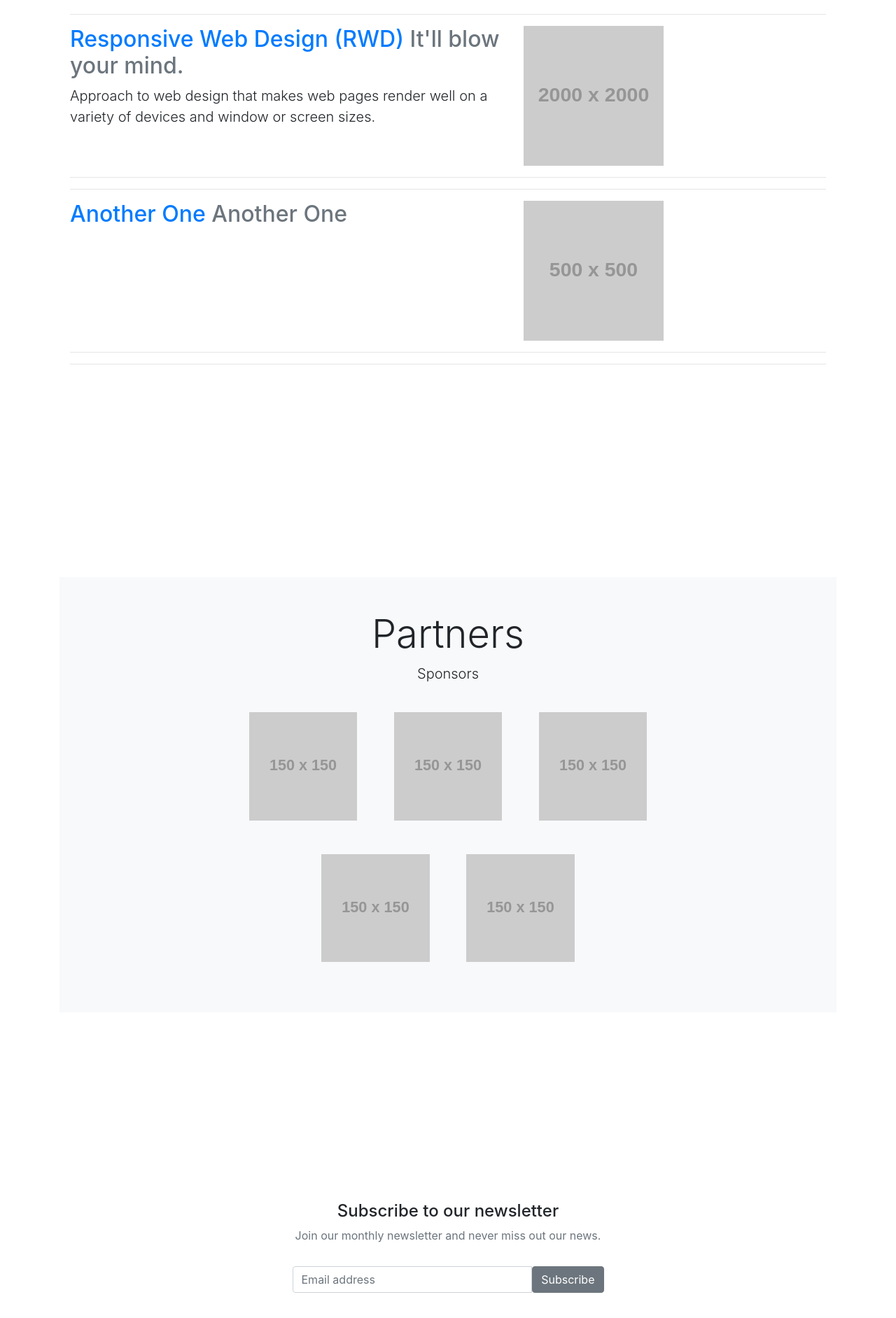
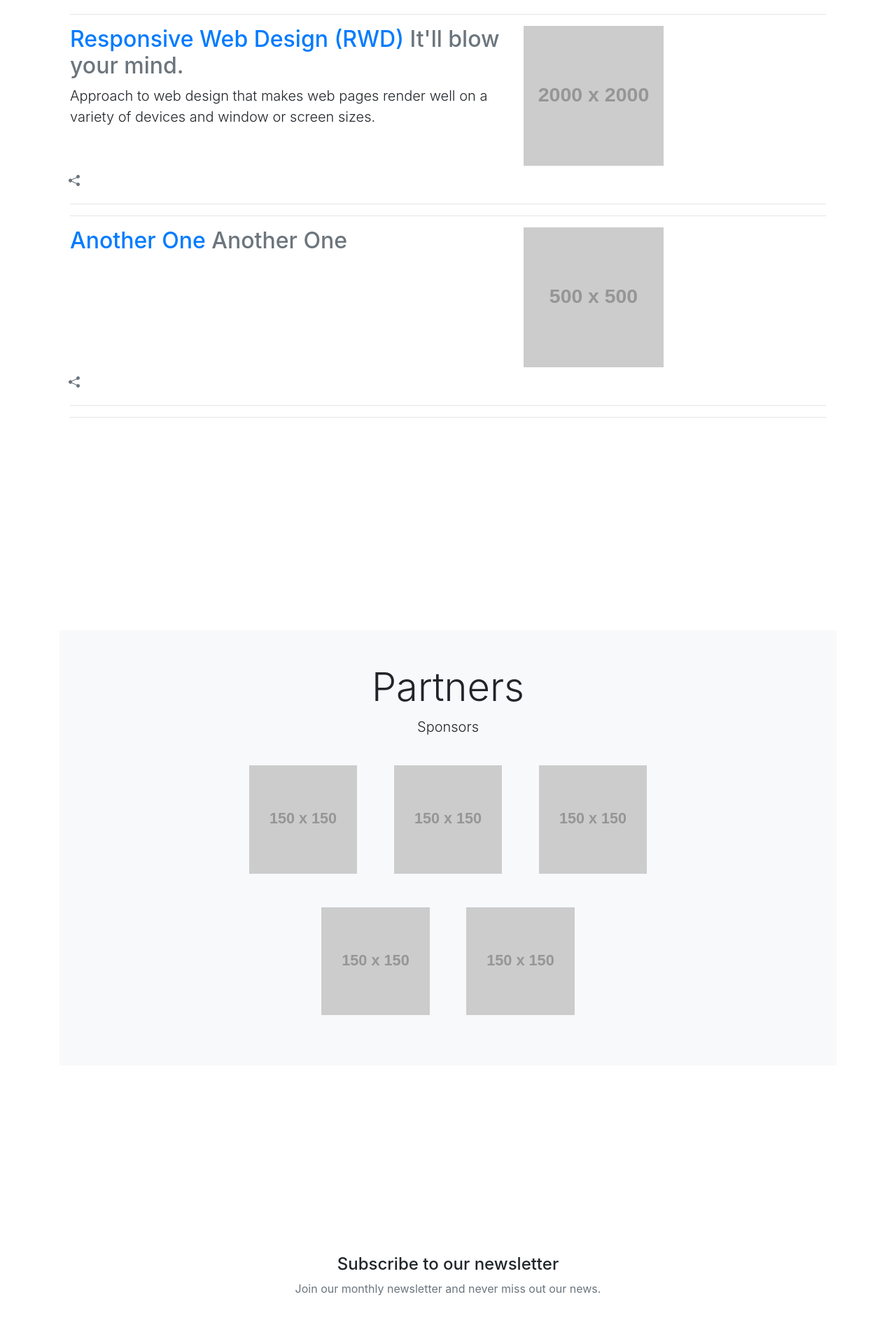
Before and after one commit to GDR-Verderena/gdr-verderena.github.io, a Jekyll site: the page built from index.html, in a window 1280 px wide. Shown: the part 830-2714 px from the top of the page at 70% size. Built offline with Jekyll 4.4.1, drawn with Linux system fonts in a browser that asks for light colours.

Commit message:
Update index.html

```diff
--- a/index.html
+++ b/index.html
@@ -92,6 +92,14 @@
 				data-src="{{ post.featured-image }}" data-holder-rendered="true" style="width: 200px; height: 200px;">
 		</div>
 		{% endif %}
+
+		<a id="share" onclick="sharePost(`{{ post.title }}` , `{{  post.description }}` , `{{ post.url }}` )"
+			class="text-muted share btn"><svg width="1em" height="1em" viewBox="0 0 16 16"
+				class="bi bi-share-fill texte-muted" fill="currentColor" xmlns="http://www.w3.org/2000/svg">
+				<path fill-rule="evenodd"
+					d="M11 2.5a2.5 2.5 0 1 1 .603 1.628l-6.718 3.12a2.499 2.499 0 0 1 0 1.504l6.718 3.12a2.5 2.5 0 1 1-.488.876l-6.718-3.12a2.5 2.5 0 1 1 0-3.256l6.718-3.12A2.5 2.5 0 0 1 11 2.5z" />
+			</svg></a>
+		<p class="result" hidden></p>
 	</div>
 	<hr class="featurette-divider">
 
```
